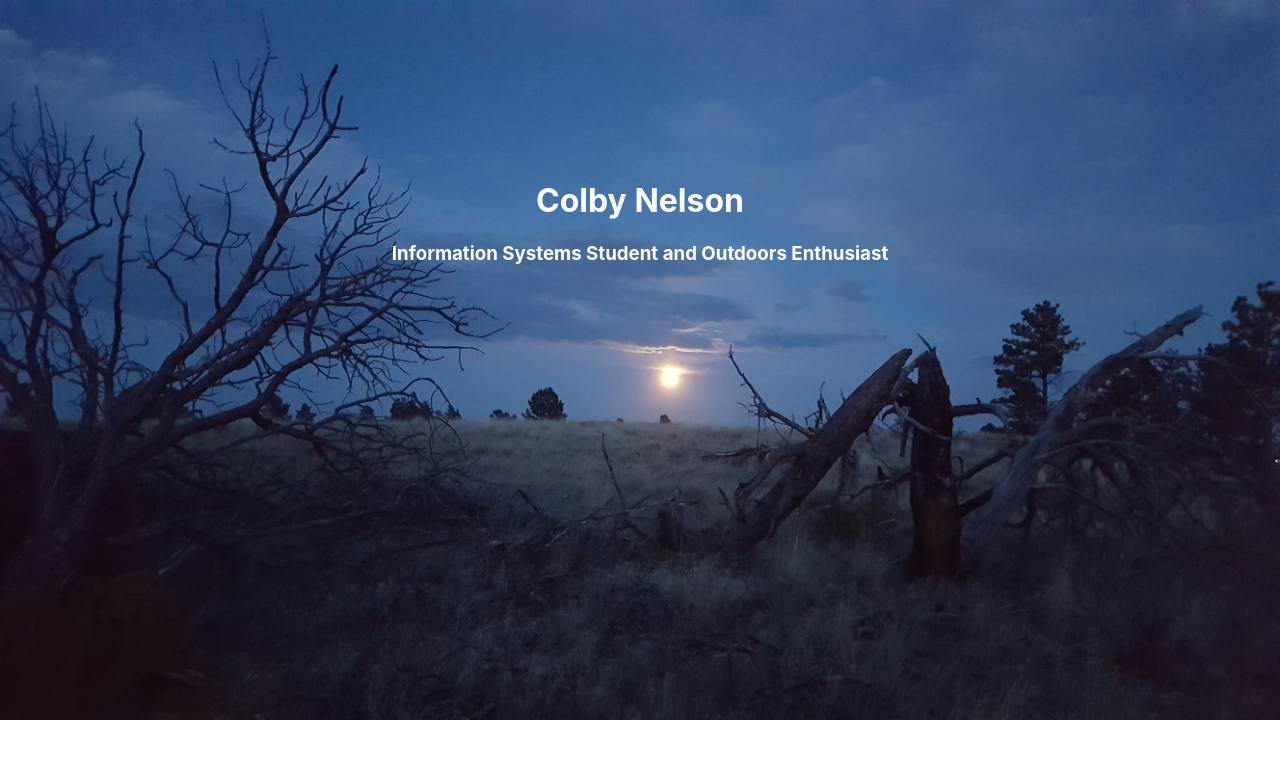
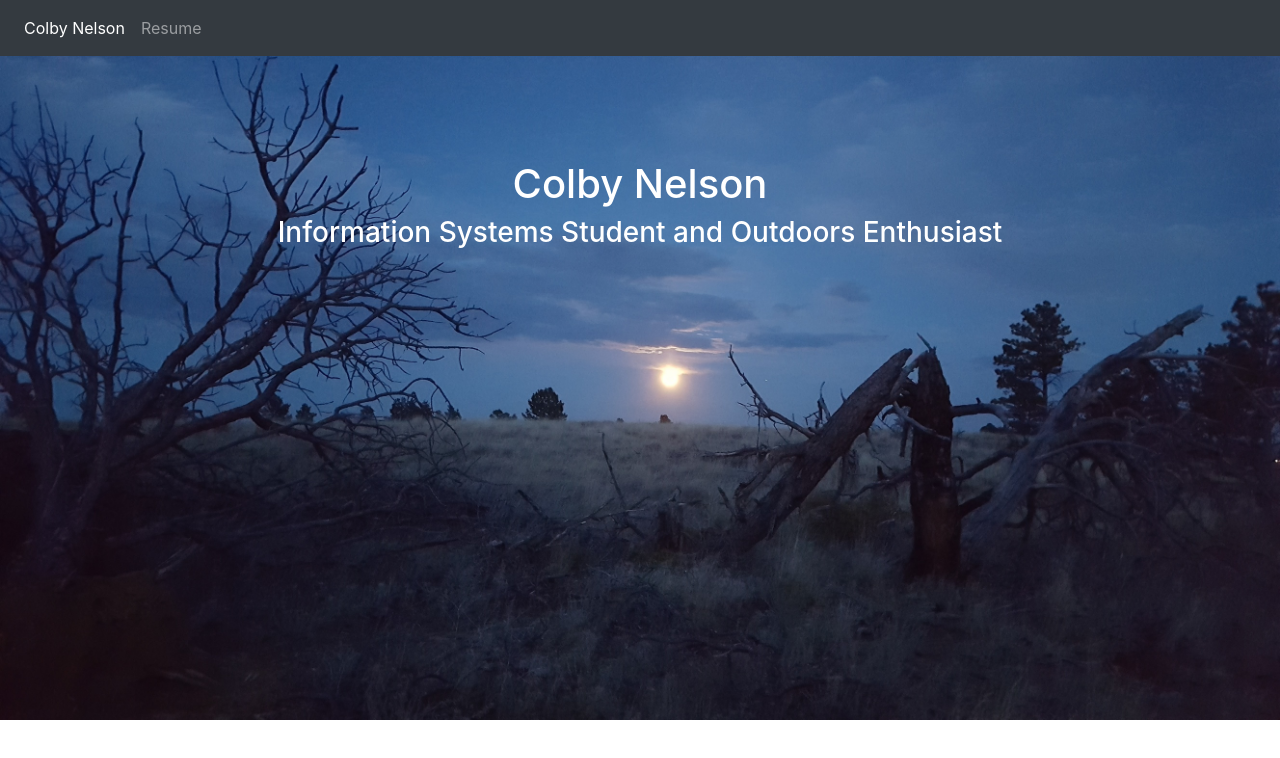
Before and after one commit to cnelson27/colbyMTReactApp, a React (Create React App) app: page / in a window 1280 px wide. Shown: the top 758 px of the page. Built offline with nearby package versions, Linux system fonts and the light colour scheme.

Commit message:
Added bootstrap and first links to navbar

```diff
--- a/package.json
+++ b/package.json
@@ -3,6 +3,7 @@
   "version": "0.1.0",
   "private": true,
   "dependencies": {
+    "bootstrap": "^4.3.1",
     "react": "^16.8.6",
     "react-dom": "^16.8.6",
     "react-scripts": "3.0.1"
--- a/src/App.js
+++ b/src/App.js
@@ -1,12 +1,16 @@
 import React from 'react';
 import './App.css';
+import Navbar from './Navbar';
 
 function App() {
   return (
-    <div class="mastheadSection">
-      <div class="nameHeading">
-        <h1 class="nameText">Colby Nelson</h1>
-        <h3 class="nameSubheading">Information Systems Student and Outdoors Enthusiast</h3>
+    <div id="mainContent">
+      <div class="mastheadSection">
+        <Navbar />
+        <div class="nameHeading">
+          <h1 class="nameText">Colby Nelson</h1>
+          <h3 class="nameSubheading">Information Systems Student and Outdoors Enthusiast</h3>
+        </div>
       </div>
     </div>
   );
--- a/src/Navbar.css
+++ b/src/Navbar.css
@@ -0,0 +1,8 @@
+#navContainer {
+    width: 100%;
+    z-index: 1;
+}
+
+#mainNavContainer {
+    margin: 0 auto;
+}
--- a/src/Navbar.js
+++ b/src/Navbar.js
@@ -1,13 +1,18 @@
 import React from 'react';
-import './App.css';
+import './Navbar.css';
 
 function Navbar() {
   return (
-    <div class="navContainer">
-      <ul class="mainNavContainer">
-
+    <nav class="navbar navbar-expand-sm bg-dark navbar-dark fixed-top">
+      <ul class="navbar-nav">
+        <li class="nav-item active">
+          <a class="nav-link" href="/">Colby Nelson</a>
+        </li>
+        <li class="nav-item">
+          <a class="nav-link" href="/">Resume</a>
+        </li>
       </ul>
-    </div>
+    </nav>
   );
 }
 
--- a/src/index.js
+++ b/src/index.js
@@ -1,11 +1,10 @@
+import 'bootstrap/dist/css/bootstrap.css';
 import React from 'react';
 import ReactDOM from 'react-dom';
 import './index.css';
 import App from './App';
-import Navbar from './Navbar';
 import * as serviceWorker from './serviceWorker';
 
-ReactDOM.render(<Navbar />, document.getElementById('root'));
 ReactDOM.render(<App />, document.getElementById('root'));
 
 // If you want your app to work offline and load faster, you can change
```
Also changed, not shown: 1 other file (tests, documents, lock files or other folders).
